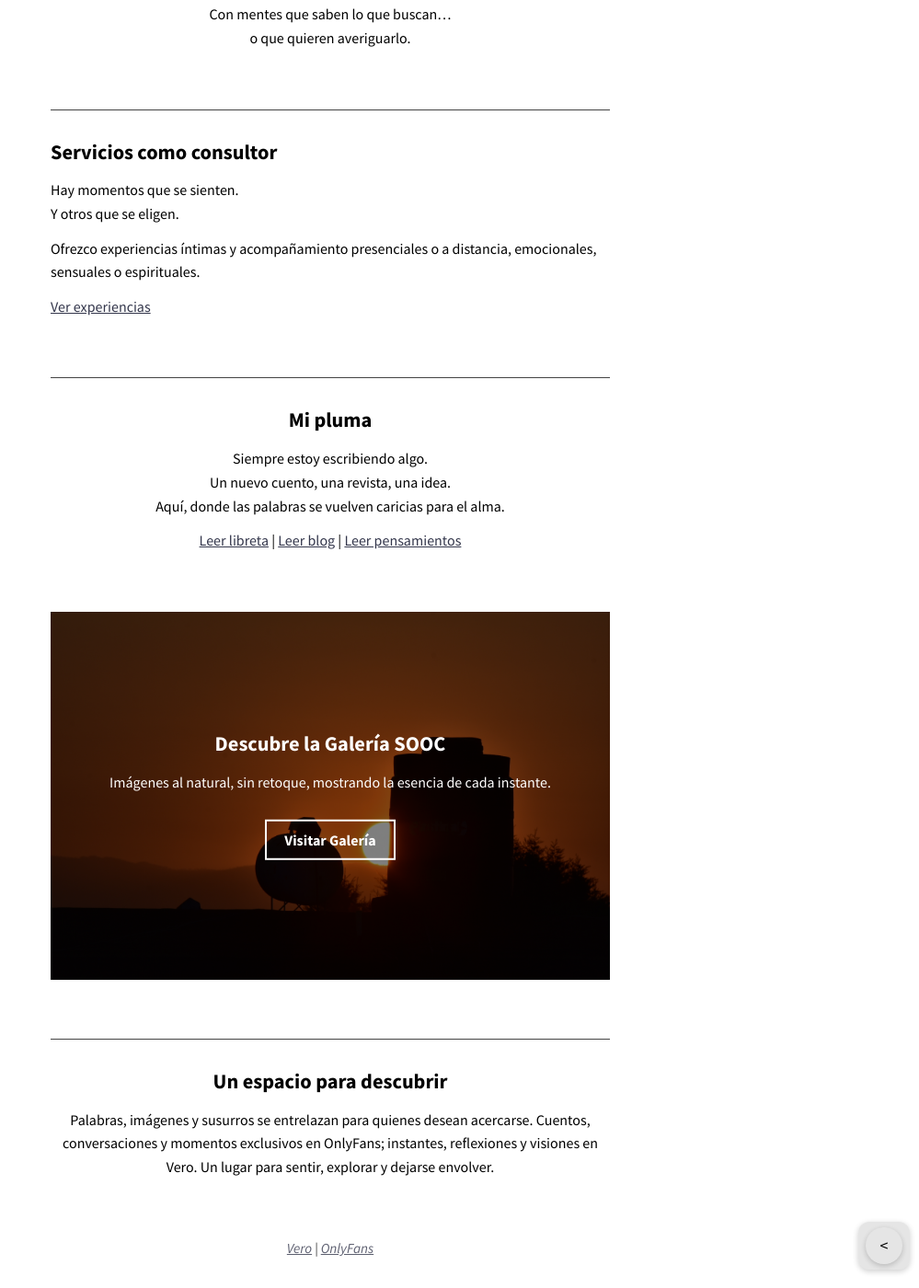
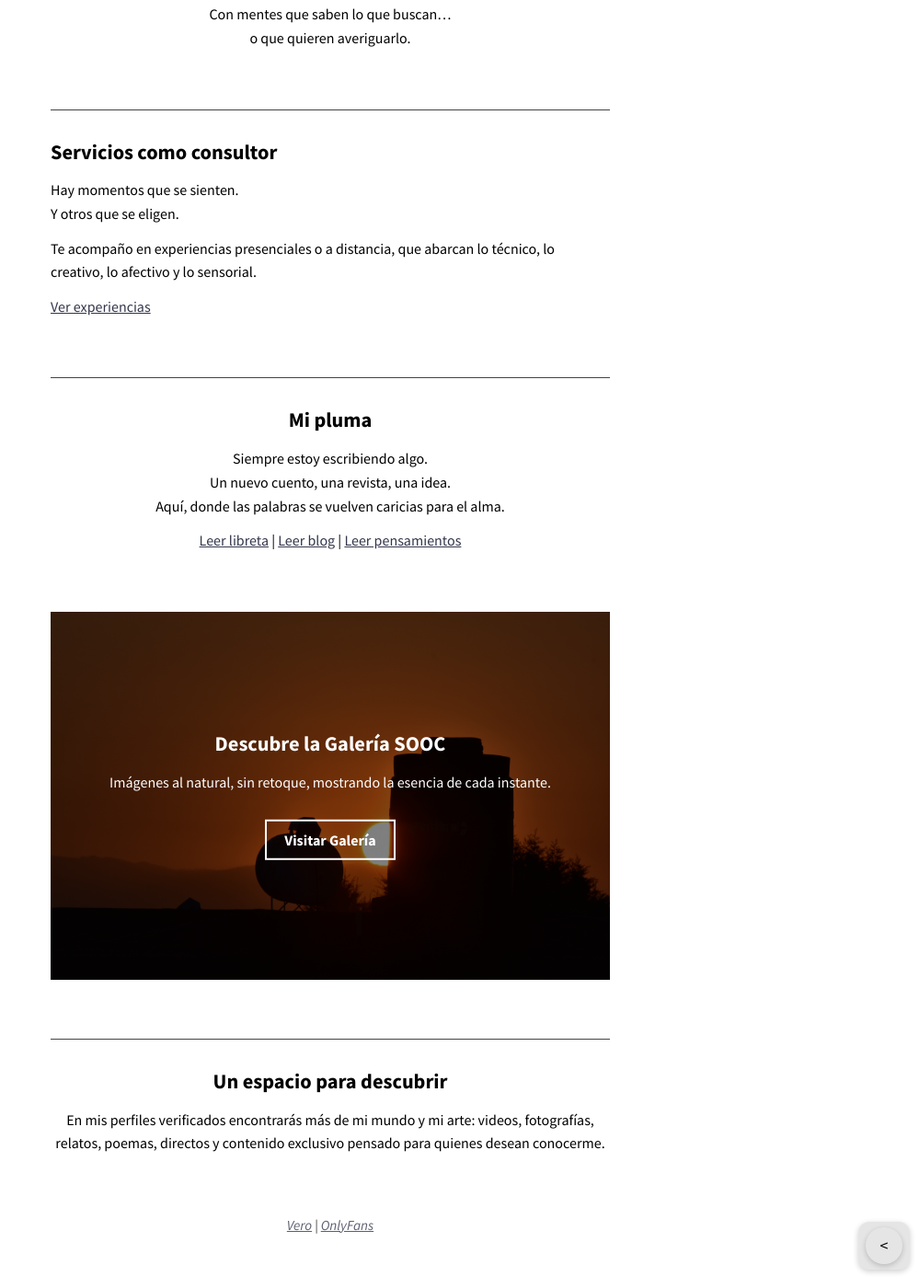
Before and after one commit to KajiiNarumi/iasuarezv, a Jekyll site: the page built from index.html, in a window 1280 px wide and 1400 px high, scrolled down 743 px. Shown: the whole window at 92% size, without its empty margins (281-1280 px from the left). Built offline with Jekyll 4.4.1, drawn with Linux system fonts in a browser that asks for light colours; nearby versions of some CDN libraries; the list of posts is cut into pages by our own code.

Commit message:
Update index.html

```diff
--- a/index.html
+++ b/index.html
@@ -31,7 +31,7 @@ entries_layout: list
     <h2>Servicios como consultor</h2>
     <p>Hay momentos que se sienten.<br>
     Y otros que se eligen.</p>
-    <p>Ofrezco experiencias íntimas y acompañamiento presenciales o a distancia, emocionales, sensuales o espirituales.</p>
+    <p>Te acompaño en experiencias presenciales o a distancia, que abarcan lo técnico, lo creativo, lo afectivo y lo sensorial.</p>
     <p><a href="/experiencias/">Ver experiencias</a></p>
   </section>
 
@@ -55,7 +55,7 @@ entries_layout: list
 
   <section class="text-center bloque">
     <h2>Un espacio para descubrir</h2>
-    <p>Palabras, imágenes y susurros se entrelazan para quienes desean acercarse. Cuentos, conversaciones y momentos exclusivos en OnlyFans; instantes, reflexiones y visiones en Vero. Un lugar para sentir, explorar y dejarse envolver.</p>
+    <p>En mis perfiles verificados encontrarás más de mi mundo y mi arte: videos, fotografías, relatos, poemas, directos y contenido exclusivo pensado para quienes desean conocerme.</p>
   </section>
 
   <section class="text-center">
```
